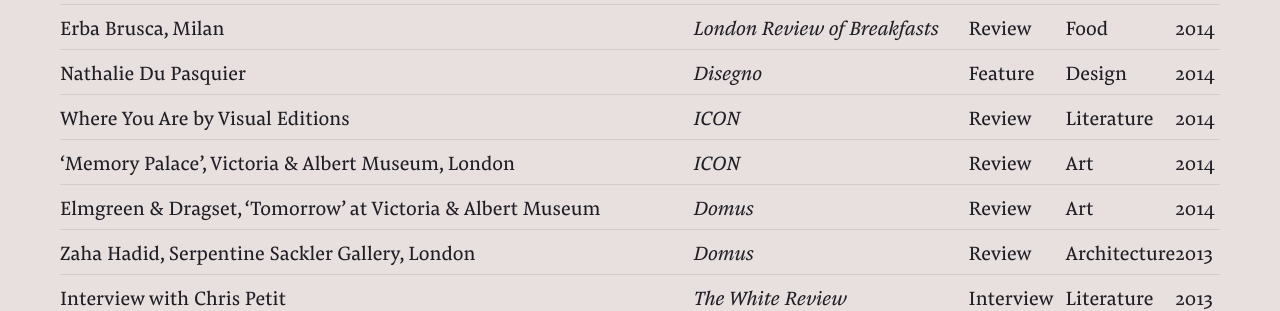
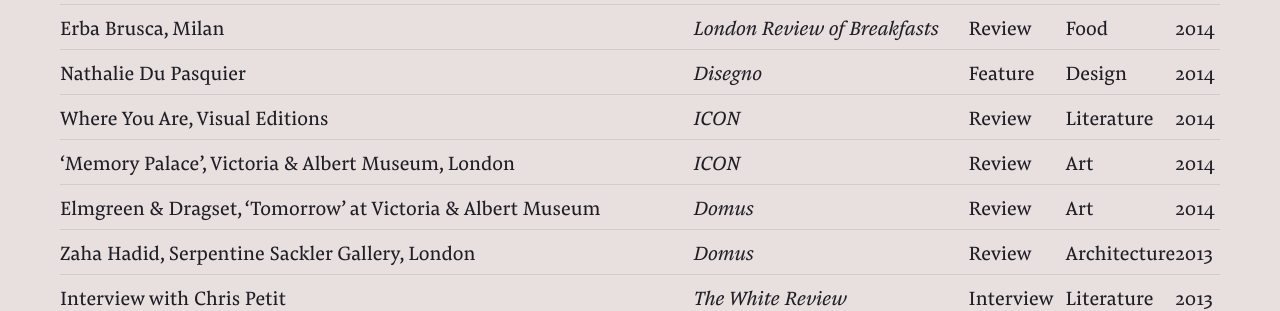
Before and after one commit to hg-site/hg-site.github.io, a Jekyll site: the page built from archive/index.markdown, in a window 1280 px wide and 900 px high, scrolled down 1675 px. Shown: the part 157-468 px from the top of the window. Built offline with Jekyll 4.4.1, drawn with Linux system fonts in a browser that asks for light colours.

Commit message:
Updated Index

```diff
--- a/archive/index.markdown
+++ b/archive/index.markdown
@@ -321,7 +321,7 @@
 </tr>
 
 <tr data-href>
-	<td class="title">Where You Are by Visual Editions</td>
+	<td class="title">Where You Are, Visual Editions</td>
 	<td class="publisher">ICON</td>
 	<td class="type">Review</td>
 	<td class="subject">Literature</td>
```
